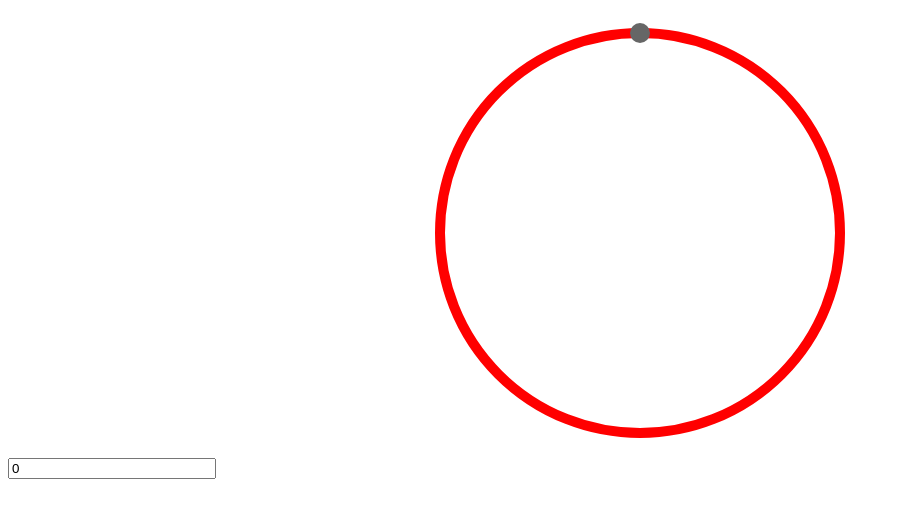
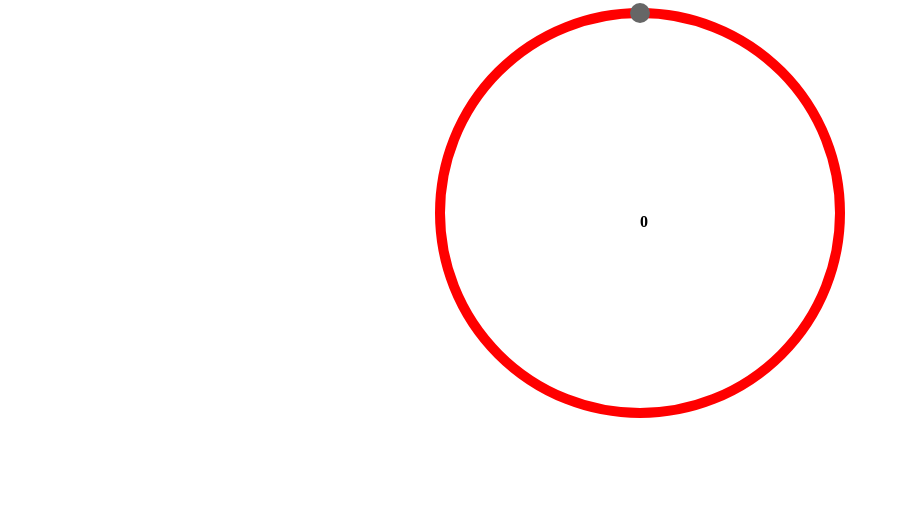
Before and after one commit to matebordas/circularCanvasSlider, a plain HTML site: page index.html in a window 1280 px wide. Shown: the whole page, without its empty margins (0-900 px from the left). Drawn offline with Linux system fonts and the light colour scheme.

Commit message:
small styling changes

```diff
--- a/app.js
+++ b/app.js
@@ -7,6 +7,7 @@
     var quarter = Math.PI / 2;
 
 //get Elements
+    var valueLabel = document.querySelector('#valueLabel');
     var sliderLine = document.querySelector('.sliderLine');
     var containerId = sliderLine.dataset.containerid;
     var container = document.querySelector('#' + containerId);
@@ -32,10 +33,9 @@
     var stepSizeDegree = 360 / numberOfSteps;
 
 //Cavas lines style
-//TODO
     var circleRadius = Number(sliderLine.dataset.radius);
-    var additionalSpace = 50;
-    var canvasSize = (circleRadius * 2) + additionalSpace; //+ 100;
+    var additionalSpace = 10;
+    var canvasSize = (circleRadius * 2) + additionalSpace;
     baseLine.width = canvasSize;
     baseLine.height = canvasSize;
 
@@ -44,6 +44,9 @@
 
     container.style.width = canvasSize + 'px';
     container.style.height = canvasSize + 'px';
+
+    valueLabel.style.marginTop = canvasSize / 2 + 'px';
+    valueLabel.style.marginLeft = canvasSize / 2 + 'px';
 
 //Slider position and style
     slider.style.width = 20 + 'px';
@@ -58,8 +61,8 @@
     createContext(sliderLineContext, sliderLine.dataset.color, 11.0);
     createContext(baseLineCtx, 'red', 10.0);
 
-    var sliderLineImageData = sliderLineContext.getImageData(0, 0, 240, 240);
-    var baseLineImageData = baseLineCtx.getImageData(0, 0, 240, 240);
+    var sliderLineImageData = sliderLineContext.getImageData(0, 0, canvasSize, canvasSize);
+    var baseLineImageData = baseLineCtx.getImageData(0, 0, canvasSize, canvasSize);
 
     drawCircle(baseLineCtx, baseLineImageData, 1.5 * Math.PI);
 
@@ -108,7 +111,7 @@
             slider.style.MozTransform = "rotate(" + currentDegree + "deg)";
 
             // PRINT VALUES
-            document.getElementById('sliderValue1').value = value * stepSize;
+           valueLabel.innerHTML = value * stepSize;
         }
     };
 
@@ -164,14 +167,14 @@
         var x = mousePosition.x;
         var y = mousePosition.y;
         var distancesquared = (x - cx) * (x - cx) + (y - cy) * (y - cy);
-        return distancesquared > (radius + additionalSpace) * (radius + additionalSpace);
+        return distancesquared > (radius + (additionalSpace * 3)) * (radius + (additionalSpace * 3));
     }
 
     function pointInsideCircleOffTheLine(mousePosition, cx, cy, radius) {
         var x = mousePosition.x;
         var y = mousePosition.y;
         var distancesquared = (x - cx) * (x - cx) + (y - cy) * (y - cy);
-        return distancesquared < (radius - additionalSpace) * (radius - additionalSpace);
+        return distancesquared < (radius - (additionalSpace * 3)) * (radius - (additionalSpace * 3));
     }
 
 })();
--- a/index.html
+++ b/index.html
@@ -5,15 +5,15 @@
     <title></title>
 
     <link rel="stylesheet" href="style.css">
-    <script src="app.js" defer></script>
+
 </head>
 <body>
 
 <div id="container">
+    <span id="valueLabel"> <strong>0</strong> </span>
 </div>
 
-<canvas id="sliderLine"
-        class="sliderLine"
+<canvas class="sliderLine"
         data-containerid="container"
         data-radius="200"
         data-max="20"
@@ -22,7 +22,6 @@
         data-color="green">
 </canvas>
 
-<input id="sliderValue1" type="text" value="0">
-
+<script src="app.js"></script>
 </body>
 </html>
--- a/style.css
+++ b/style.css
@@ -1,8 +1,6 @@
-input {
-    width: 200px;
-}
-
-body {
+#valueLabel {
+    text-align: center;
+    position: absolute;
 }
 
 #container{
```
Also changed, not shown: 1 other file.
